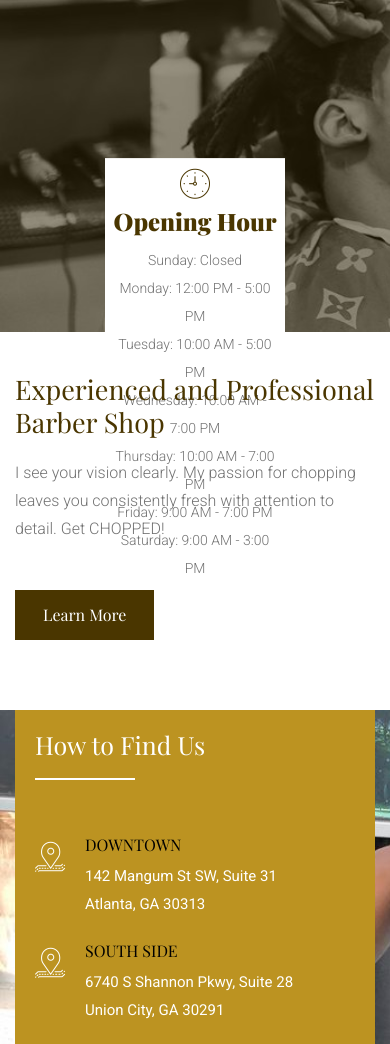
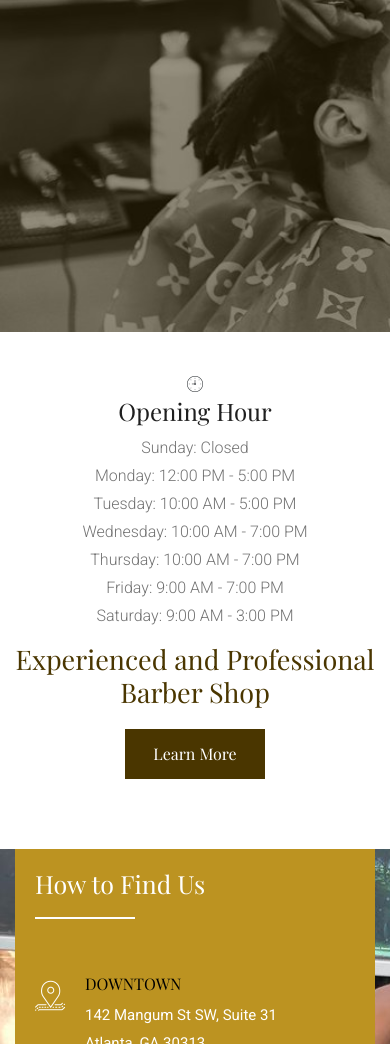
Before and after one commit to KiaraM-glitch/BarberShop, a plain HTML site: page index.html in a window 390 px wide. Shown: the part 512-1556 px from the top of the page. Drawn offline with nearby package versions, Linux system fonts and the light colour scheme; a web font is replaced by a local one.

Commit message:
fixed a mobile issue on index

```diff
--- a/index.html
+++ b/index.html
@@ -39,11 +39,11 @@
                 <div class="container-fluid p-0">
                     <div class="row align-items-center no-gutters">
                         <div class="col-xl-3 col-lg-3">
-                            <div class="logo-img">
+                            <!-- <div class="logo-img">
                                 <a href="index.html">
                                     <img src="img/logo.png" alt="">
                                 </a>
-                            </div>
+                            </div> -->
                         </div>
                         <div class="col-xl-6 col-lg-6">
                             <div class="main-menu  d-none d-lg-block">
@@ -110,10 +110,10 @@
     <div class="about_area">
         <div class="container">
             <div class="row align-items-center">
-                <div class="col-xl-6 col-lg-6">
+                <div class="col-xl-6 col-lg-6 col-sm-12">
                     <div class="about_thumb">
                         <!-- <img src="img/about/about_lft.png" alt=""> -->
-                        <div class="opening_hour text-center">
+                        <div class="text-center">
                             <i class="flaticon-clock"></i>
                             <h3>Opening Hour</h3>
                             <p>Sunday:
@@ -150,14 +150,14 @@
                         </div>
                     </div>
                 </div>
-                <div class="col-xl-6 col-lg-6">
-                    <div class="about_info">
+                <div class="col-xl-6 col-lg-6 col-sm-12">
+                    <div class="about_info text-center">
                         <div class="section_title mb-20px">
                             <h3>Experienced and <br>
                                 Professional <br>
                                 Barber Shop</h3>
                         </div>
-                        <p>I see your vision clearly. My passion for chopping leaves you consistently fresh with attention to detail. Get CHOPPED!</p>
+                        <!-- <p>I see your vision clearly. My passion for chopping leaves you consistently fresh with attention to detail. Get CHOPPED!</p> -->
                         <a href="about.html" class="boxed-btn3">Learn More</a>
                     </div>
                 </div>
```
